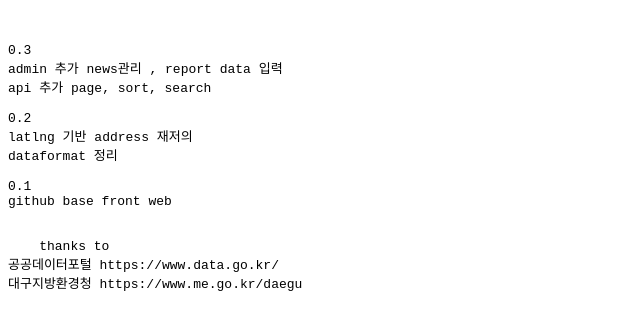
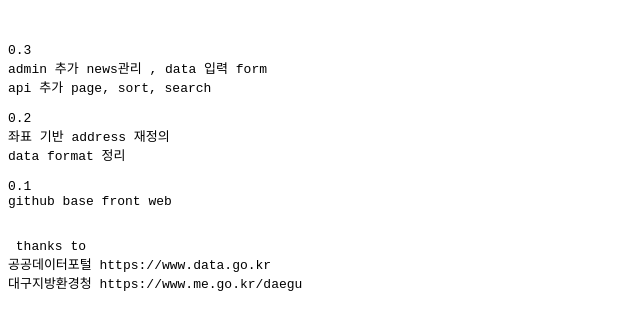
Before and after one commit to goodroad/goodroad.github.io, a plain HTML site: page sample/page/version.html in a window 1280 px wide. Shown: the whole page, without its empty margins (0-640 px from the left). Drawn offline with Linux system fonts and the light colour scheme.

Commit message:
add page

```diff
--- a/sample/page/version.html
+++ b/sample/page/version.html
@@ -10,19 +10,19 @@
 
 
 0.3
-admin 추가 news관리 , report data 입력
+admin 추가 news관리 , data 입력 form
 api 추가 page, sort, search
 
 0.2
-latlng 기반 address 재저의
-dataformat 정리
+좌표 기반 address 재정의
+data format 정리
 
 0.1
 github base front web
 
 
-    thanks to
-공공데이터포털 https://www.data.go.kr/
+ thanks to
+공공데이터포털 https://www.data.go.kr
 대구지방환경청 https://www.me.go.kr/daegu
 
 </pre>
```
Also changed, not shown: sample/index.html (+1 -0 lines).
